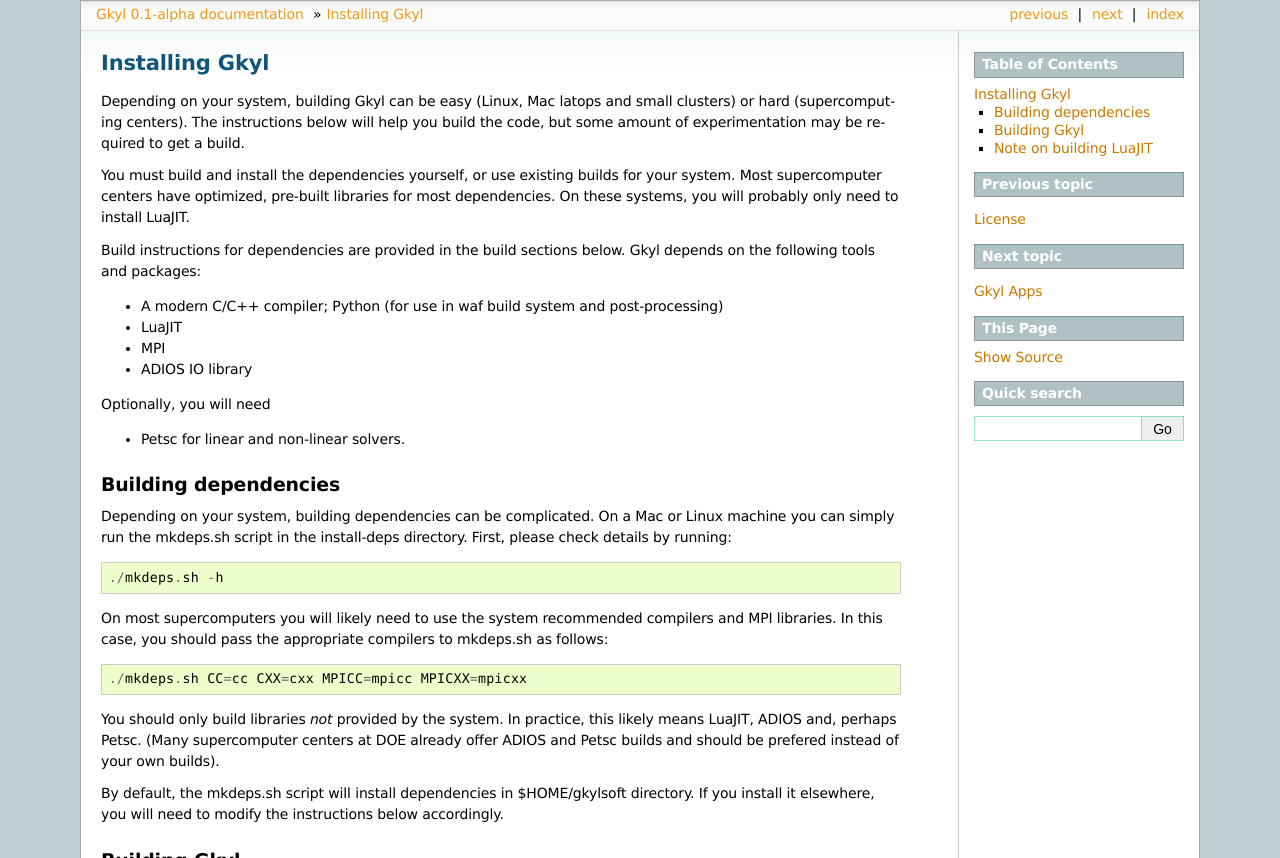
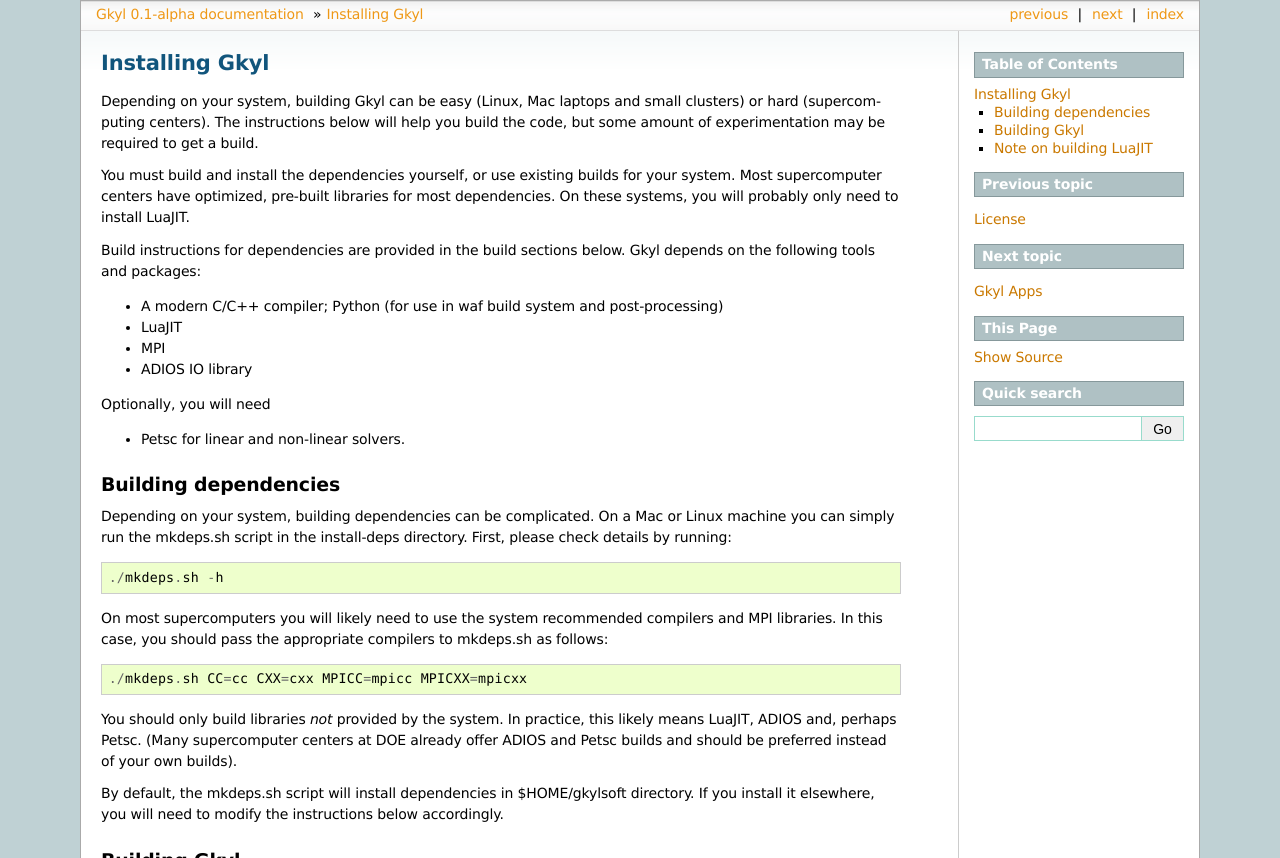
Before and after one commit to ammarhakim/gkyl-doc, a Sphinx documentation site: the page built from source/install.rst, in a window 1280 px wide and 1400 px high. Shown: the top 858 px of the window. Built offline with Sphinx 7.4.7, drawn with Linux system fonts in a browser that asks for light colours; some of the changed text lies outside the part shown.

Commit message:
Spellings fixed

```diff
--- a/source/install.rst
+++ b/source/install.rst
@@ -1,7 +1,7 @@
 Installing Gkyl
 +++++++++++++++
 
-Depending on your system, building Gkyl can be easy (Linux, Mac latops
+Depending on your system, building Gkyl can be easy (Linux, Mac laptops
 and small clusters) or hard (supercomputing centers). The instructions
 below will help you build the code, but some amount of experimentation
 may be required to get a build.
@@ -42,7 +42,7 @@
 You should only build libraries *not* provided by the system. In
 practice, this likely means LuaJIT, ADIOS and, perhaps Petsc. (Many
 supercomputer centers at DOE already offer ADIOS and Petsc builds and
-should be prefered instead of your own builds).
+should be preferred instead of your own builds).
 
 By default, the mkdeps.sh script will install dependencies in
 $HOME/gkylsoft directory. If you install it elsewhere, you will need
```
Also changed, not shown: other parts of source/install.rst (+9 -2 lines).
